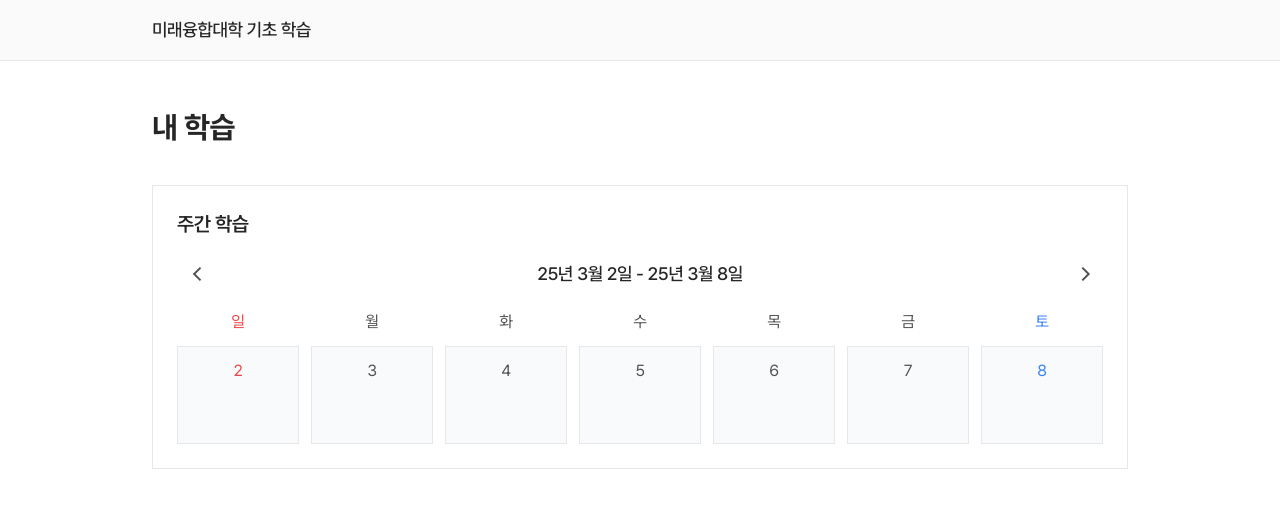
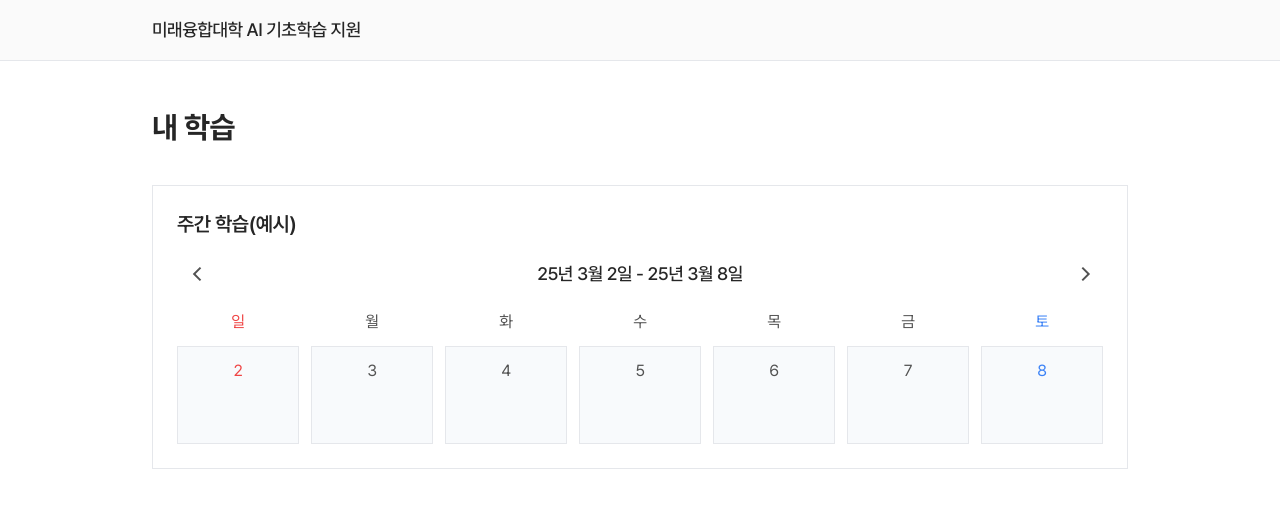
Before and after one commit to mju-future/ai-learning-web, a Next.js app: page / in a window 1280 px wide. Shown: the top 508 px of the page. Built offline with nearby package versions, Linux system fonts and the light colour scheme; no server answers; what tailwind-corner-smoothing would draw is missing.

Commit message:
feat: title 추가

```diff
--- a/src/app/english/layout.tsx
+++ b/src/app/english/layout.tsx
@@ -1,3 +1,9 @@
+import { Metadata } from 'next';
+
+export const metadata: Metadata = {
+  title: '영어 학습',
+};
+
 export default function EnglishLayout({
   children,
 }: Readonly<{
--- a/src/app/english/quiz/layout.tsx
+++ b/src/app/english/quiz/layout.tsx
@@ -1,3 +1,9 @@
+import { Metadata } from 'next';
+
+export const metadata: Metadata = {
+  title: '퀴즈',
+};
+
 export default function QuizLayout({
   children,
 }: Readonly<{
--- a/src/app/writing/layout.tsx
+++ b/src/app/writing/layout.tsx
@@ -1,3 +1,9 @@
+import { Metadata } from 'next';
+
+export const metadata: Metadata = {
+  title: '글쓰기 연습',
+};
+
 export default function WritingListLayout({
   children,
 }: Readonly<{
--- a/src/app/writing/new/layout.tsx
+++ b/src/app/writing/new/layout.tsx
@@ -1,3 +1,9 @@
+import { Metadata } from 'next';
+
+export const metadata: Metadata = {
+  title: '새 글쓰기',
+};
+
 export default function WritingNewLayout({
   children,
 }: Readonly<{
--- a/src/components/home/weekly-calendar.tsx
+++ b/src/components/home/weekly-calendar.tsx
@@ -47,7 +47,7 @@ function WeeklyCalendar() {
 
   return (
     <section className="mt-10 w-full border p-6 text-base text-neutral-600">
-      <h2 className="text-xl font-semibold text-neutral-800">주간 학습</h2>
+      <h2 className="text-xl font-semibold text-neutral-800">주간 학습(예시)</h2>
       <div className="mt-4">
         <div className="flex items-center justify-between">
           <button
--- a/src/components/layout/header/index.tsx
+++ b/src/components/layout/header/index.tsx
@@ -10,7 +10,7 @@ export default async function Header() {
     <header className="fixed z-10 flex w-full justify-center border-b bg-neutral-50 py-2">
       <div className="flex w-full max-w-screen-lg justify-between px-6">
         <Link href={'/'} className="py-2 pr-2 font-medium">
-          미래융합대학 기초 학습
+          미래융합대학 AI 기초학습 지원
         </Link>
         <nav className="flex gap-5 text-neutral-600">{token && <MemberNav />}</nav>
       </div>
```
